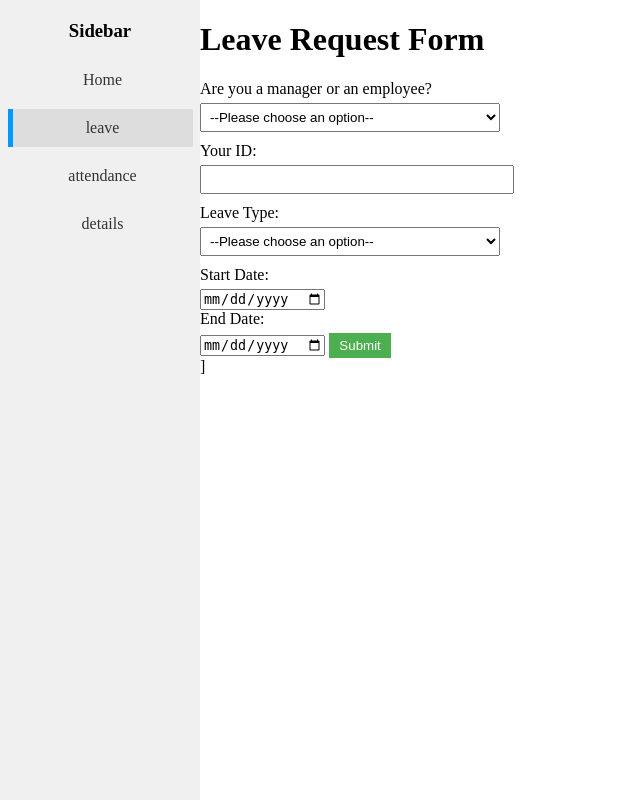
After one commit to kirubelastr/employee-managment-system, a PHP site: page /leave.php in a window 1280 px wide. The commit adds this page. Shown: the whole page, without its empty margins (0-640 px from the left). Run offline with PHP 8.4, Linux system fonts and the light colour scheme.

Commit message:
newcontent

```diff
--- /dev/null
+++ b/leave.php
@@ -0,0 +1,113 @@
+
+<!DOCTYPE html>
+<html>
+<head>
+  <title>leave</title>
+  <style>
+   body {
+  margin: 0;
+  padding: 0;
+  display: flex;
+  flex-direction: row;
+  justify-content: flex-start;
+  align-items: stretch;
+}
+
+.sidebar {
+  width: 200px;
+  height: 100vh;
+  background-color: #f0f0f0;
+  padding: 20px;
+  box-sizing: border-box;
+  display: flex;
+  flex-direction: column;
+  justify-content: flex-start;
+  align-items: center;
+}
+
+.sidebar h3 {
+  margin-top: 0;
+}
+
+.sidebar a {
+  display: block;
+  margin-bottom: 10px;
+  padding: 10px;
+  width: 100%;
+  text-align: center;
+  text-decoration: none;
+  color: #333;
+  border-left: 5px solid transparent;
+}
+
+.sidebar a.active,
+.sidebar a:hover {
+  background-color: #ddd;
+  border-left-color: #09f;
+}
+form {
+  width: 300px;
+  margin: 0 auto;
+}
+label {
+display: block;
+margin-bottom: 5px;
+ }
+input[type="text"], select {
+width: 100%;
+padding: 5px;
+margin-bottom: 10px;
+}
+input[type="submit"] {
+padding: 5px 10px;
+background-color: #4CAF50;
+color: white;
+border: none;
+cursor: pointer;
+}
+  </style>
+</head>
+<body>
+
+  <div class="sidebar">
+    <h3>Sidebar</h3>
+    <a href="#home">Home</a>
+    <a class="active"href="#leave">leave</a>
+    <a href="#attendance">attendance</a>
+    <a href="#details">details</a>
+  </div>
+<div>
+   <h1>Leave Request Form</h1>
+   <form action="submit_leave_request.php" method="post">
+        <label for="userType">Are you a manager or an employee?</label>
+        <select id="userType" name="userType" required>
+            <option value="">--Please choose an option--</option>
+            <option value="manager">Manager</option>
+            <option value="employee">Employee</option>
+        </select>
+
+        <label for="userID">Your ID:</label>
+        <input type="text" id="userID" name="userID" required>
+
+        <label for="leavetype">Leave Type:</label>
+        <select id="leavetype" name="leavetype" required>
+            <option value="">--Please choose an option--</option>
+            <option value="sick">Sick Leave</option>
+            <option value="vacation">Vacation Leave</option>
+            <option value="personal">Personal Leave</option>
+        </select>
+
+        <label for="startdate">Start Date:</label>
+        <input type="date" id="startdate" name="startdate" required>
+
+        <label for="enddate">End Date:</label>
+        <input type="date" id="enddate" name="enddate" required>
+
+        <input type="submit" value="Submit">
+    </form>
+]
+
+</div>
+
+</body>
+</html>
```
Also changed, not shown: employeedashboard.php (added, +62 -0 lines), fillleave.php (added, +25 -0 lines), index.php (+31 -0 lines), managerdashboard.php (added, +62 -0 lines).
